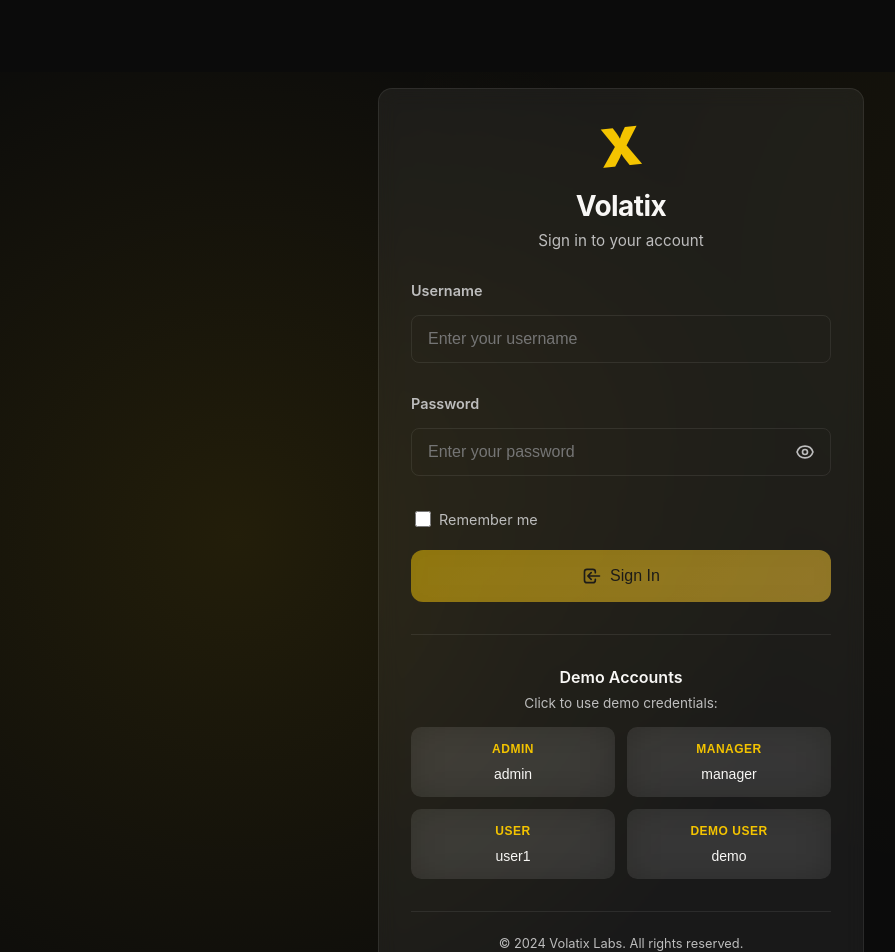
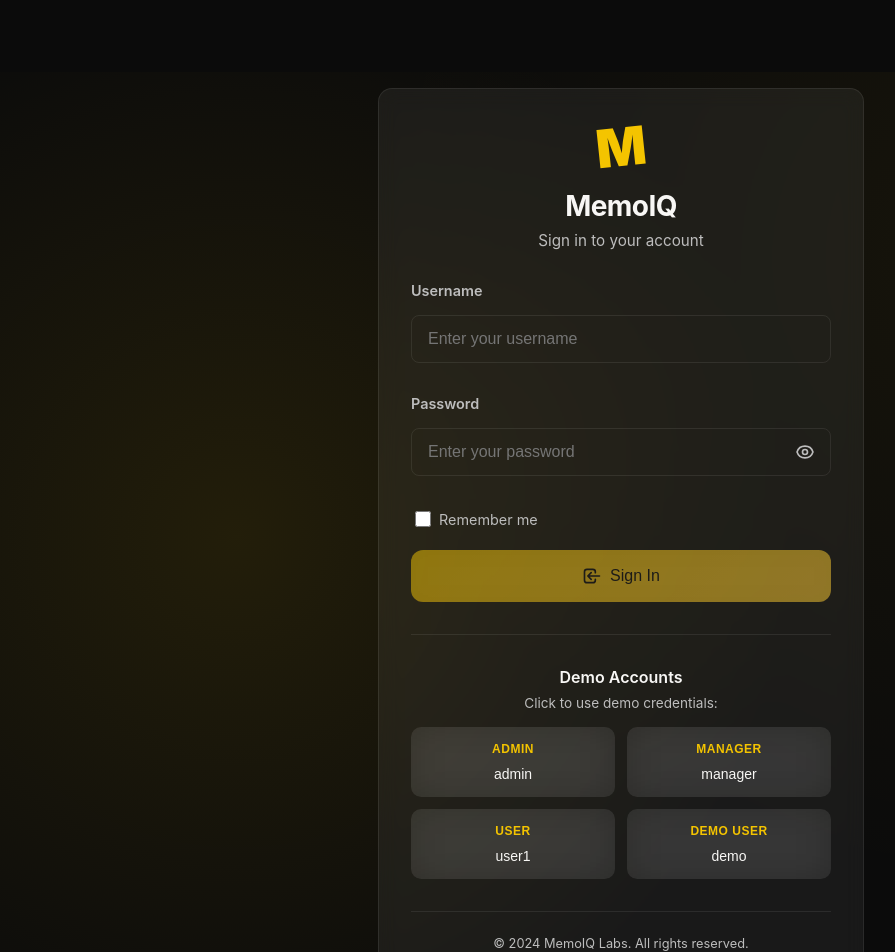
Before and after one commit to Cachefy/Cachefy-Server, an Angular app in the folder src/volatix-admin-ng/: page /login in a window 1280 px wide. Shown: the top 952 px of the page, without its empty margins (19-914 px from the left). Built offline with nearby package versions, Linux system fonts and the light colour scheme.

Commit message:
change to official name

```diff
--- a/src/volatix-admin-ng/src/app/app.routes.ts
+++ b/src/volatix-admin-ng/src/app/app.routes.ts
@@ -13,7 +13,7 @@ export const routes: Routes = [
     path: 'login',
     component: Login,
     canActivate: [GuestGuard],
-    title: 'Login - Volatix Admin',
+    title: 'Login - MemoIQ Admin',
   },
   {
     path: '',
@@ -24,32 +24,32 @@ export const routes: Routes = [
     path: 'dashboard',
     component: Dashboard,
     canActivate: [AuthGuard],
-    title: 'Dashboard - Volatix Admin',
+    title: 'Dashboard - MemoIQ Admin',
   },
   {
     path: 'services',
     component: ServicesList,
     canActivate: [AuthGuard],
-    title: 'Services - Volatix Admin',
+    title: 'Services - MemoIQ Admin',
   },
   {
     path: 'service/:id',
     component: ServiceDetail,
     canActivate: [AuthGuard],
-    title: 'Service Details - Volatix Admin',
+    title: 'Service Details - MemoIQ Admin',
   },
   {
     path: 'service/:id/cache-keys',
     component: CacheKeys,
     canActivate: [AuthGuard],
-    title: 'Cache Keys - Volatix Admin',
+    title: 'Cache Keys - MemoIQ Admin',
   },
   {
     path: 'settings',
     component: Settings,
     canActivate: [AuthGuard],
     data: { roles: [UserRole.ADMIN, UserRole.MANAGER] }, // Only admin and manager can access settings
-    title: 'Settings - Volatix Admin',
+    title: 'Settings - MemoIQ Admin',
   },
   {
     path: '**',
--- a/src/volatix-admin-ng/src/app/core/services/data.ts
+++ b/src/volatix-admin-ng/src/app/core/services/data.ts
@@ -18,8 +18,8 @@ import { environment } from '../../../environments/environment';
   providedIn: 'root',
 })
 export class DataService {
-  private readonly AGENTS_KEY = 'volatix-agents';
-  private readonly LOGS_KEY = 'volatix-logs';
+  private readonly AGENTS_KEY = 'memoiq-agents';
+  private readonly LOGS_KEY = 'memoiq-logs';
 
   private services = signal<Service[]>([]);
   private caches = signal<Cache[]>([]);
--- a/src/volatix-admin-ng/src/app/features/auth/login/login.html
+++ b/src/volatix-admin-ng/src/app/features/auth/login/login.html
@@ -3,14 +3,14 @@
     <div class="login-header">
       <div class="logo">
         <div class="logo-circle">
-          <span class="logo-x">X</span>
+          <span class="logo-x">M</span>
         </div>
       </div>
       <div
         class="brand appname text-app"
         style="font-size: 1.75rem; font-weight: 700; letter-spacing: -0.02em; margin-bottom: 0.5rem"
       >
-        Volatix
+        MemoIQ
       </div>
       <p>Sign in to your account</p>
     </div>
@@ -161,7 +161,7 @@
 
     <!-- Footer -->
     <div class="login-footer">
-      <p>&copy; 2024 Volatix Labs. All rights reserved.</p>
+      <p>&copy; 2024 MemoIQ Labs. All rights reserved.</p>
     </div>
   </div>
 </div>
--- a/src/volatix-admin-ng/src/app/shared/components/topbar/topbar.html
+++ b/src/volatix-admin-ng/src/app/shared/components/topbar/topbar.html
@@ -1,14 +1,14 @@
 <div class="topbar">
   <div class="flex items-center gap-2">
     <div class="logo-circle">
-      <span class="logo-x">X</span>
+      <span class="logo-x">M</span>
     </div>
     <div>
       <div
         class="brand appname text-app text-xl"
         style="font-size: 1.25rem; font-weight: 700; letter-spacing: -0.02em"
       >
-        Volatix
+        MemoIQ
       </div>
       <div class="text-xs text-slate-400">Cache lifecycle manager</div>
     </div>
--- a/src/volatix-admin-ng/src/index.html
+++ b/src/volatix-admin-ng/src/index.html
@@ -2,7 +2,7 @@
 <html lang="en">
 <head>
   <meta charset="utf-8">
-  <title>VolatixAdminNg</title>
+  <title>MemoIQ Admin</title>
   <base href="/">
   <meta name="viewport" content="width=device-width, initial-scale=1">
   <link rel="icon" type="image/x-icon" href="favicon.ico">
--- a/src/volatix-admin-ng/src/styles.css
+++ b/src/volatix-admin-ng/src/styles.css
@@ -1,7 +1,7 @@
 /* Import enhanced button styles */
 @import './enhanced-buttons.css';
 
-/* Global styles for Volatix Admin */
+/* Global styles for MemoIQ Admin */
 :root {
   --bg: #0b0b0b;
   --panel: rgba(255, 255, 255, 0.06);
```
